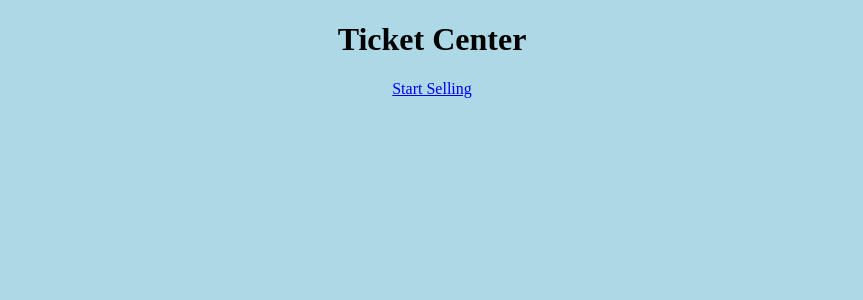
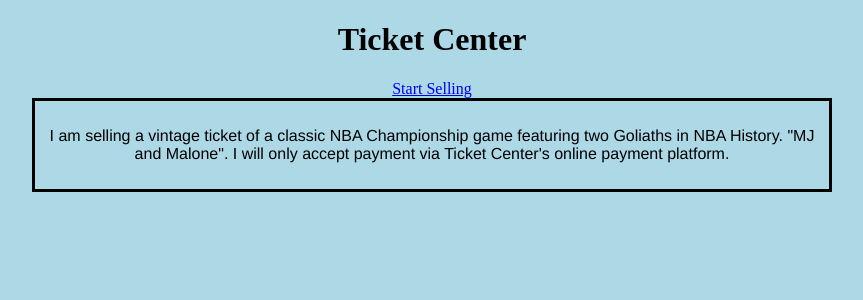
Before and after one commit to johns28y/TICKETCENTER, a PHP site: page / in a window 1280 px wide. Shown: the top 300 px of the page, without its empty margins (208-1071 px from the left). Run offline with PHP 8.4, Linux system fonts and the light colour scheme.

Commit message:
Finished the HTML structure and created a design class in my html index file.

```diff
--- a/mockup/index.html
+++ b/mockup/index.html
@@ -6,29 +6,20 @@
       Ticket Center
     </title>
   </head>
-  <body bgcolor = "#ADD8E6">
-    <center>
+  <body>
+    <div class="center">
       <h1>
         Ticket Center
       </h1>
       <a href = "composer.html" >
         Start Selling
       </a>
-	    <!-- <table border = "0">
-        <tr>
-       	  <td>
-				  NBA Championship "Mailman vs Jordan" Delta Center
-          Salt Lake City.
-			    </td>
-   		  </tr>
-        <tr>
-      		<td>
-		      Nascar Winston Cup Series "Earnhardt Sr. last race."
-          Daytona Beach.
-    	    </td>
- 	      </tr>
-		  </table>
-      -->
-    </center>
+      <div class="display-ticket" id = "Ticket" name = "NBA Chicago/Utah" title = "Nba Championship Mailman vs Jordan. Delta Center">
+        <p> I am selling a vintage ticket of a classic NBA Championship game
+            featuring two Goliaths in NBA History. "MJ and Malone".
+            I will only accept payment via Ticket Center's online payment platform.
+        </p>
+      </div>
+    </div>
   </body>
 </html>
--- a/mockup/styles.css
+++ b/mockup/styles.css
@@ -1,23 +1,19 @@
-table, td {
-    height: 200px;
-    border: 0px;
+
+div.display-ticket {
+    font-family: Helvetica;
+    font-size: 12 pt;
+    border: 3px solid black;
+    padding:10px;
 }
-div.a {
-	display:table;
+
+div.center {
+    max-width: 800px;
+    font:Helvetica;
+    text-align: center;
+    margin-left: auto;
+    margin-right: auto;
 }
-div.b{
-	display:table;
+
+body {
+    background-color: #ADD8E6;
 }
-/*
-
-Read this and use this API for your MySQL access in PHP: https://phpdelusions.net/pdo
-This is the "modern" API and the correct way to access MySQL from PHP
-
-Clean it up to use the <div> tag and class="..."
-exclusively, then do styles
-
-Yah, why don't you finish updating the HTML and CSS as we discussed (don't use <table>, use class="..."
-in your HTML and use that to style the rows)
-
-http://wiki.hashphp.org/PDO_Tuto...
-*/
```
Also changed, not shown: mockup/composer.html (+4 -3 lines), mockup/details.html (+4 -3 lines).
